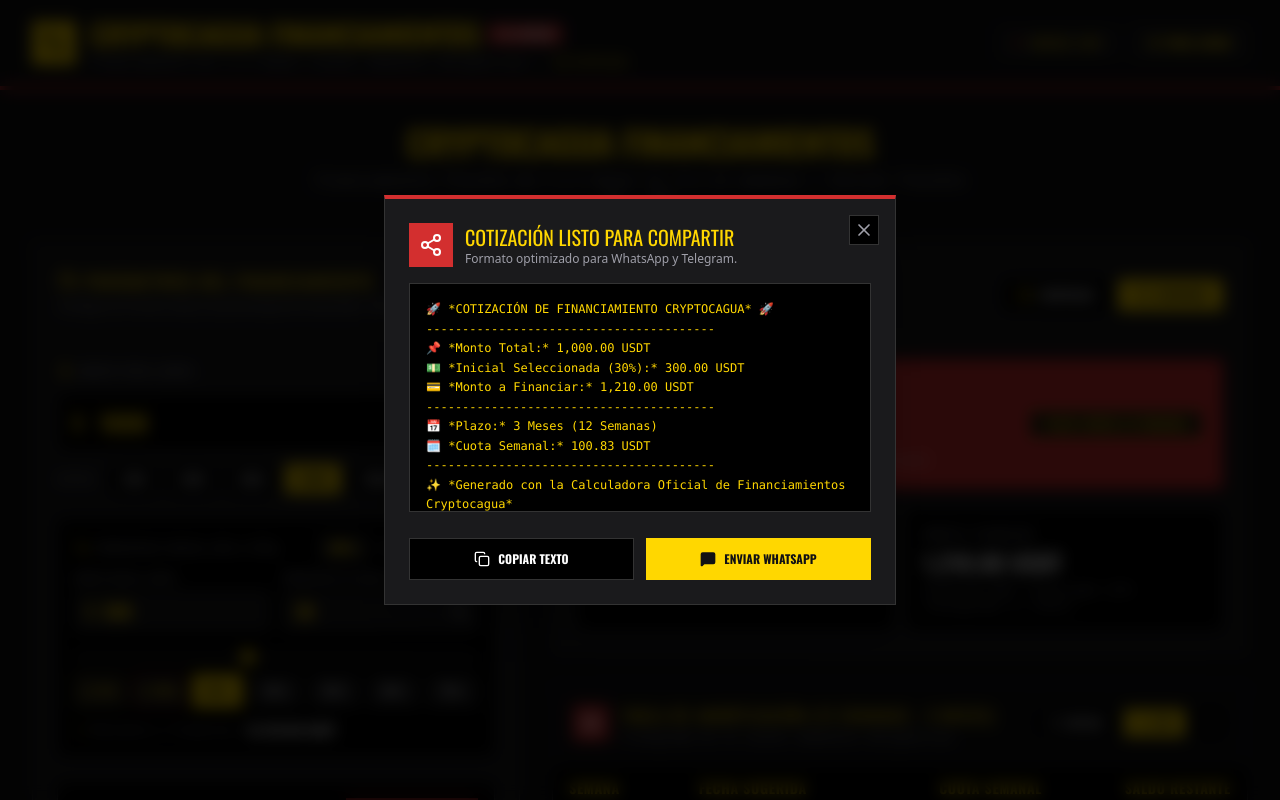
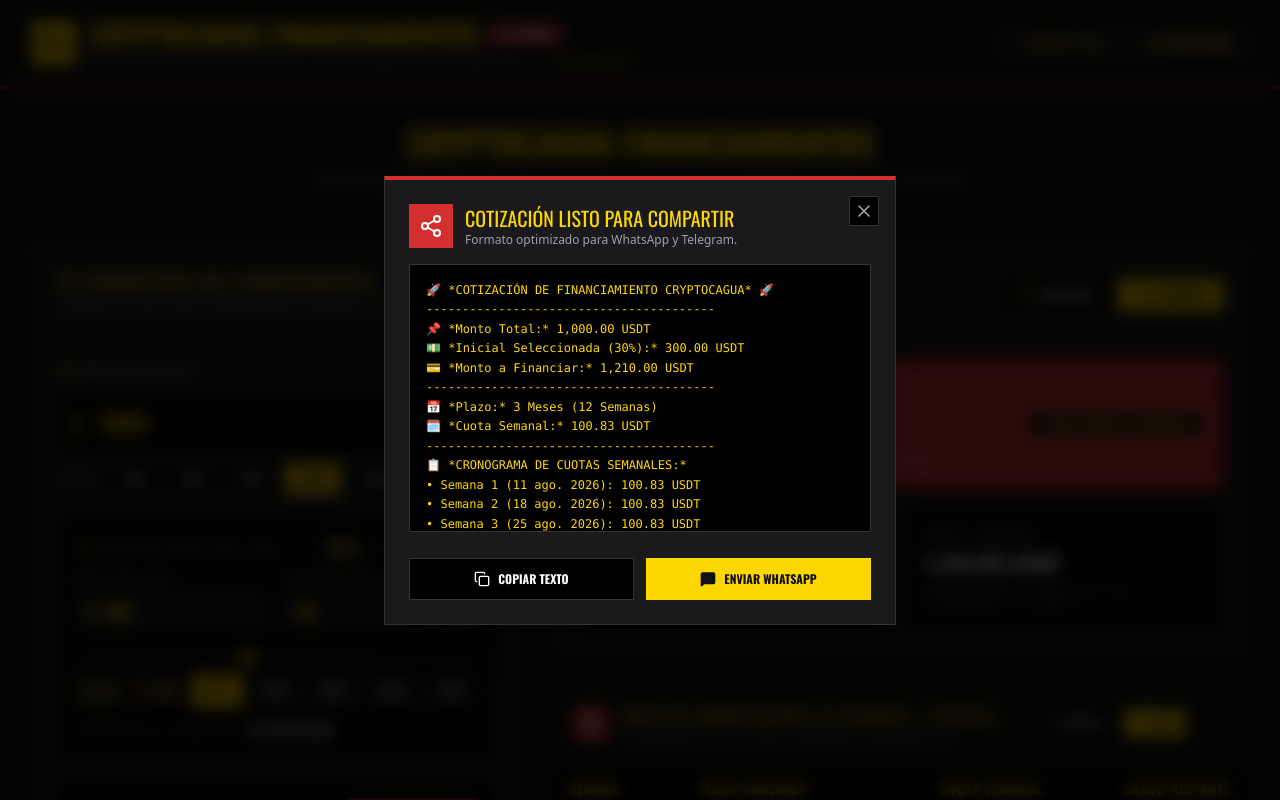
Before and after one commit to cryptocagua888/cryptocagua-calculadora-finaciamientos, a React (Vite) app: page / in a window 1280 px wide. Both pictures are taken after a click on the button "EXPORTAR". Shown: the top 800 px of the page. Built offline with nearby package versions, Linux system fonts and the light colour scheme.

Commit message:
feat: add payment schedule to export modal
Include the detailed weekly payment schedule in the exported quote text and adjust the textarea layout for better visibility.

```diff
--- a/src/components/ExportModal.tsx
+++ b/src/components/ExportModal.tsx
@@ -18,6 +18,15 @@ export const ExportModal: React.FC<ExportModalProps> = ({
 
   if (!isOpen) return null;
 
+  const scheduleText = result.schedule
+    ? result.schedule
+        .map(
+          (item) =>
+            `• Semana ${item.week} (${item.paymentDate}): ${formatCurrency(item.totalWeeklyPayment)}`
+        )
+        .join('\n')
+    : '';
+
   const quoteText = `🚀 *COTIZACIÓN DE FINANCIAMIENTO CRYPTOCAGUA* 🚀
 ----------------------------------------
 📌 *Monto Total:* ${formatCurrency(result.totalAmount)}
@@ -26,6 +35,9 @@ export const ExportModal: React.FC<ExportModalProps> = ({
 ----------------------------------------
 📅 *Plazo:* ${result.calculatedMonths} Meses (${result.calculatedWeeks} Semanas)
 🗓️ *Cuota Semanal:* ${formatCurrency(result.weeklyPayment)}
+----------------------------------------
+📋 *CRONOGRAMA DE CUOTAS SEMANALES:*
+${scheduleText}
 ----------------------------------------
 ✨ *Generado con la Calculadora Oficial de Financiamientos Cryptocagua*`;
 
@@ -69,8 +81,8 @@ export const ExportModal: React.FC<ExportModalProps> = ({
           <textarea
             readOnly
             value={quoteText}
-            rows={10}
-            className="w-full bg-[#000000] border border-[#333333] p-4 text-[#FFD700] font-mono text-xs leading-relaxed focus:outline-none resize-none"
+            rows={12}
+            className="w-full max-h-72 bg-[#000000] border border-[#333333] p-4 text-[#FFD700] font-mono text-xs leading-relaxed focus:outline-none resize-none overflow-y-auto"
           />
         </div>
 
```
